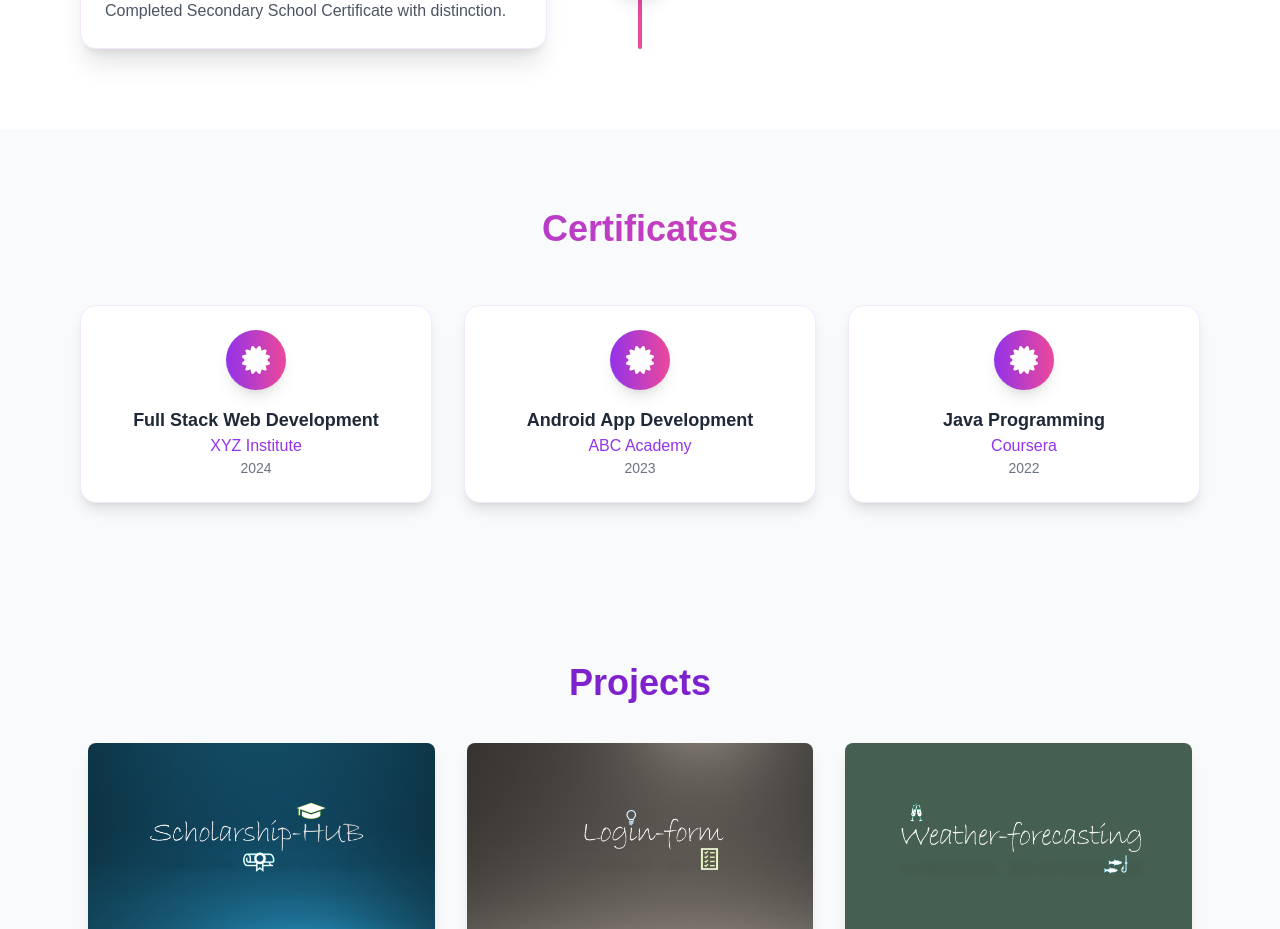
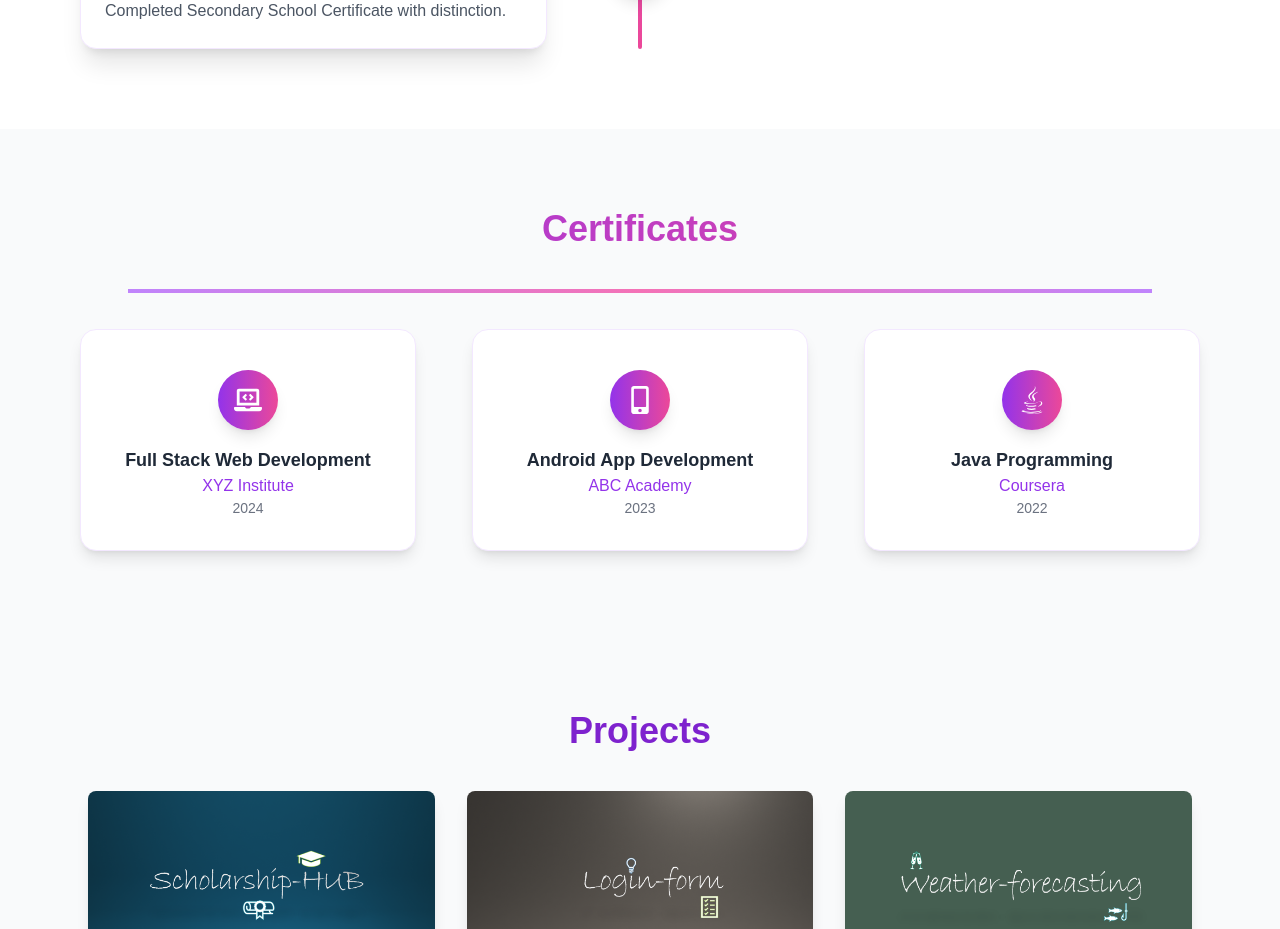
Before and after one commit to siddhesh-wagh/siddhesh_wagh, a React (Vite) app: page / in a window 1280 px wide. Shown: the part 2080-3009 px from the top of the page. Built offline with nearby package versions, Linux system fonts and the light colour scheme.

Commit message:
hover effect added

```diff
--- a/src/components/Certificates.jsx
+++ b/src/components/Certificates.jsx
@@ -1,6 +1,6 @@
 // src/components/Certificates.jsx
 import React from "react";
-import { FaCertificate } from "react-icons/fa";
+import { FaMobileAlt, FaJava, FaLaptopCode } from "react-icons/fa";
 import { motion } from "framer-motion";
 
 const certificates = [
@@ -8,37 +8,39 @@ const certificates = [
     title: "Full Stack Web Development",
     provider: "XYZ Institute",
     year: "2024",
+    icon: <FaLaptopCode size={28} />,
   },
   {
     title: "Android App Development",
     provider: "ABC Academy",
     year: "2023",
+    icon: <FaMobileAlt size={28} />,
   },
   {
     title: "Java Programming",
     provider: "Coursera",
     year: "2022",
+    icon: <FaJava size={28} />,
   },
 ];
 
-// Animation variant
+// Animation variant for cards
 const cardVariants = {
-  hidden: { opacity: 0, y: 40, scale: 0.95 },
+  hidden: { opacity: 0, y: 40 },
   visible: (index) => ({
     opacity: 1,
     y: 0,
-    scale: 1,
-    transition: { duration: 0.5, delay: index * 0.15 },
+    transition: { duration: 0.5, delay: index * 0.2 },
   }),
 };
 
 const Certificates = () => {
   return (
-    <section id="certificates" className="py-20 bg-gray-50">
+    <section id="certificates" className="py-20 bg-gray-50 relative">
       <div className="max-w-6xl mx-auto px-4 text-center">
         {/* Section Heading */}
         <motion.h2
-          className="text-4xl font-extrabold text-transparent bg-clip-text bg-gradient-to-r from-purple-600 to-pink-500 mb-14"
+          className="text-4xl font-extrabold text-transparent bg-clip-text bg-gradient-to-r from-purple-600 to-pink-500 mb-20"
           initial={{ opacity: 0, y: -40 }}
           whileInView={{ opacity: 1, y: 0 }}
           viewport={{ once: true }}
@@ -47,8 +49,13 @@ const Certificates = () => {
           Certificates
         </motion.h2>
 
+        {/* Connecting line */}
+        <div className="absolute left-0 right-0 top-[160px] hidden md:block">
+          <div className="mx-auto h-1 bg-gradient-to-r from-purple-400 via-pink-400 to-purple-400 w-[80%]"></div>
+        </div>
+
         {/* Cards */}
-        <div className="grid grid-cols-1 sm:grid-cols-2 md:grid-cols-3 gap-8">
+        <div className="grid grid-cols-1 md:grid-cols-3 gap-14 relative z-10">
           {certificates.map((cert, index) => (
             <motion.div
               key={index}
@@ -57,12 +64,14 @@ const Certificates = () => {
               whileInView="visible"
               viewport={{ once: true, amount: 0.3 }}
               variants={cardVariants}
-              whileHover={{ scale: 1.05 }}
-              className="bg-white rounded-2xl shadow-lg border border-purple-100 p-6 flex flex-col items-center transition duration-300 hover:shadow-2xl"
+              whileHover={{ scale: 1.05, y: -5 }}
+              className="bg-white rounded-2xl shadow-lg border border-purple-100 p-8 pt-10 flex flex-col items-center transition duration-300 hover:shadow-2xl"
             >
+              {/* Icon */}
               <div className="bg-gradient-to-r from-purple-600 to-pink-500 p-4 rounded-full shadow-lg mb-4 text-white">
-                <FaCertificate size={28} />
+                {cert.icon}
               </div>
+              {/* Title */}
               <h3 className="text-lg font-bold text-gray-800">{cert.title}</h3>
               <p className="text-purple-600 font-medium">{cert.provider}</p>
               <p className="text-gray-500 text-sm">{cert.year}</p>
```
